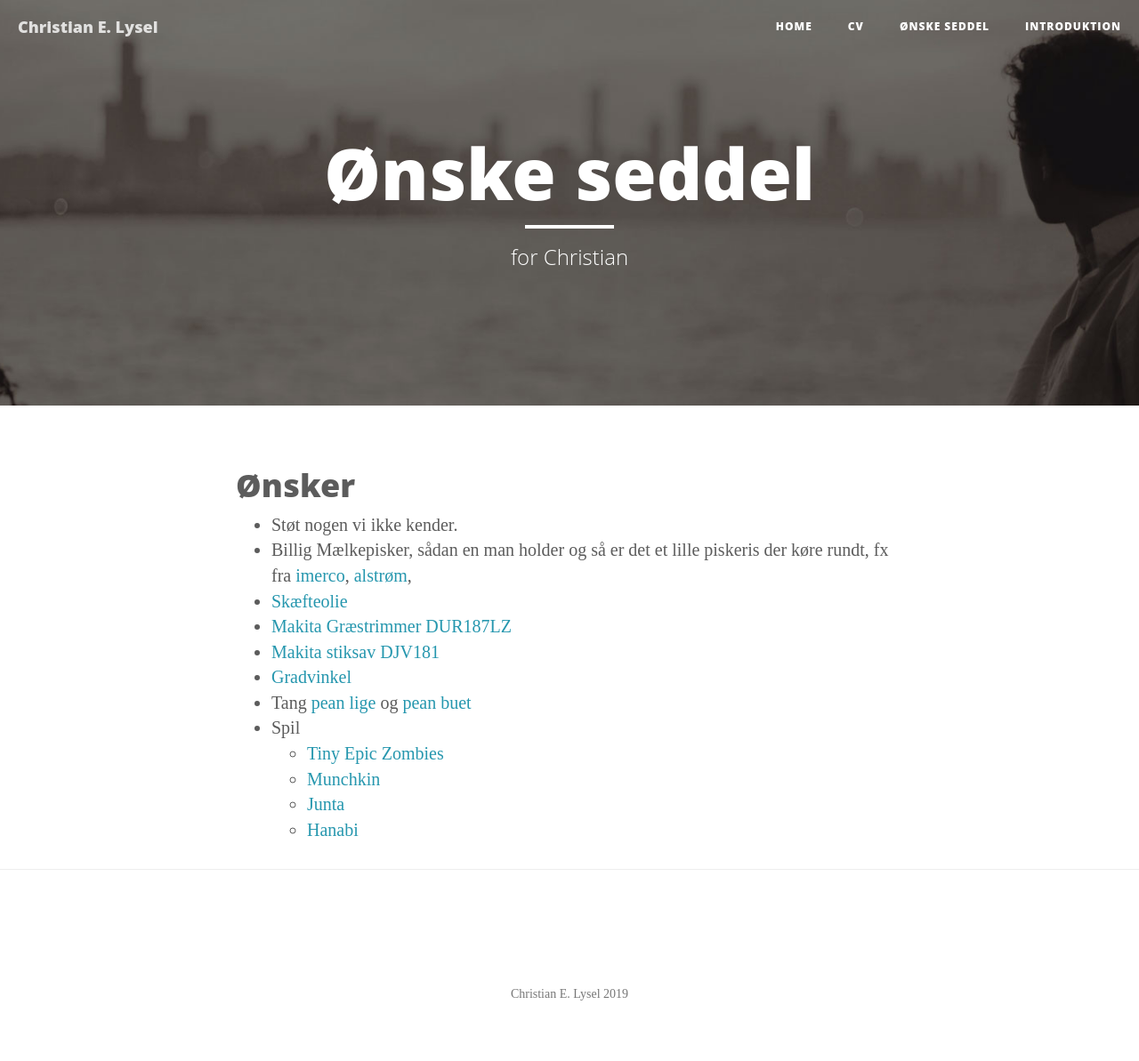
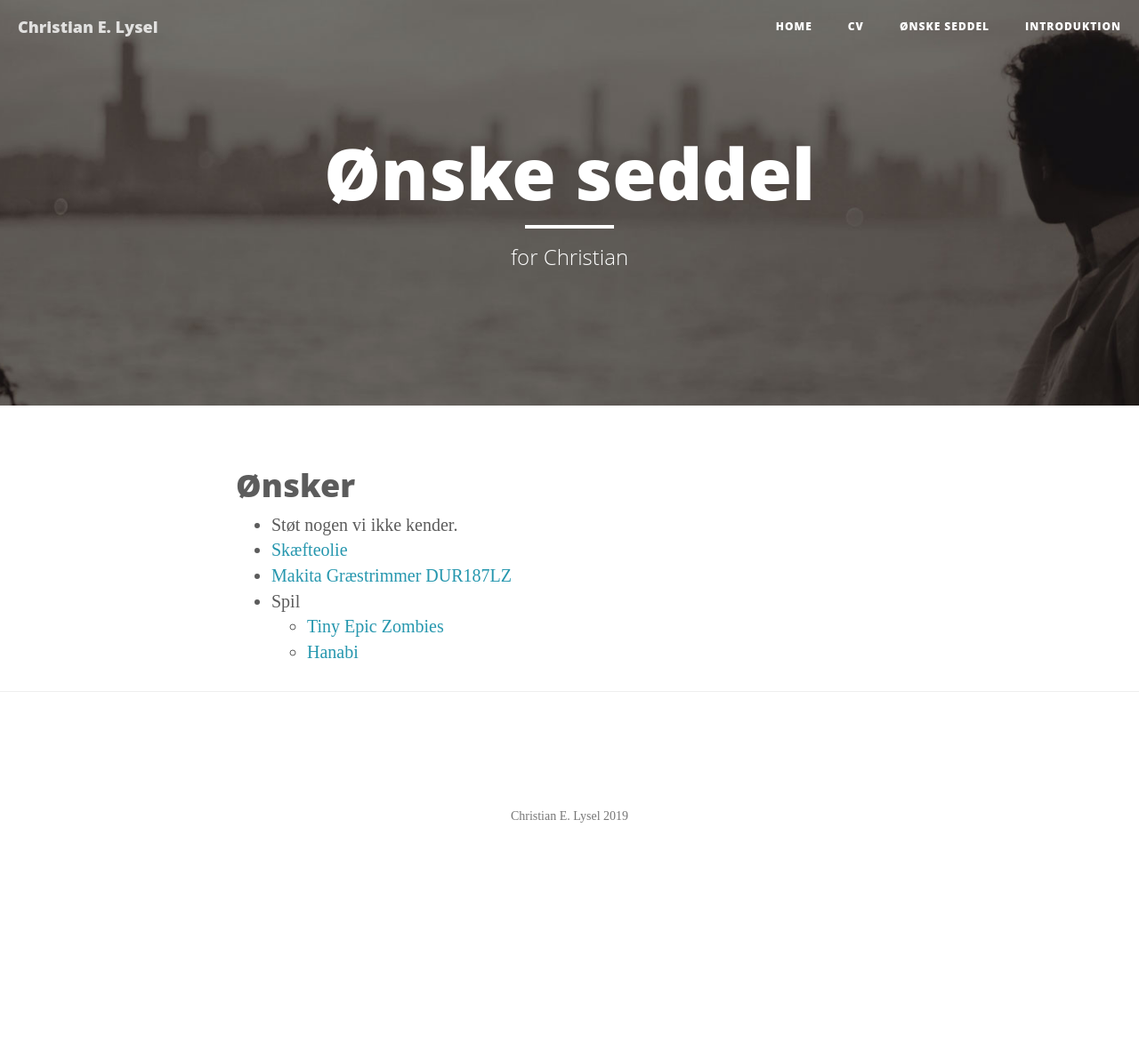
Before and after one commit to clysel/christian.lysel.net, a Jekyll site: the page built from gave.markdown, in a window 1280 px wide. Shown: the whole page at 89% size. Built offline with Jekyll 4.4.1, drawn with Linux system fonts in a browser that asks for light colours; after the commit the page ends 993 px from its top, so only the background shows below that.

Commit message:
Update gave.markdown

```diff
--- a/gave.markdown
+++ b/gave.markdown
@@ -7,14 +7,8 @@ header-img: "img/about-bg.jpg"
 # Ønsker
 
  * Støt nogen vi ikke kender.
- * Billig Mælkepisker, sådan en man holder og så er det et lille piskeris der køre rundt, fx fra [imerco](https://www.imerco.dk/cook-baker-maelkeskummer?id=100357643), [alstrøm](https://alstrom.dk/varekategorier/52-bodum/9228-bodum-schiuma-maelkeskummer---hvid/),
  * [Skæfteolie](https://jagt-jakt.dk/tyrchem-208/rewoil-skaefteolie-p1129)
  * [Makita Græstrimmer DUR187LZ](https://www.faisto.dk/makita-graestrimmer-18v-dur187lz-uden-batteri-f4486804599?cid=shop9063724154)
- * [Makita stiksav DJV181](https://www.prishammeren.dk/shop/makita-stiksav-djv181-4197p.html)
- * [Gradvinkel](https://www.harald-nyborg.dk/p5587/mitsutomo-gradvinkel-magnetisk)
- * Tang [pean lige](https://www.jaegeren-og-lystfiskeren.dk/webshop/166-taenger-lineklippere-pin-on-reel-mf-/2651-peang-lige/) og [pean buet](https://www.jaegeren-og-lystfiskeren.dk/webshop/166-taenger-lineklippere-pin-on-reel-mf-/2652-peang-buet/)
  * Spil
    * [Tiny Epic Zombies](https://www.hyggeonkel.dk/produkt/tiny-epic-zombies)
-   * [Munchkin](https://www.hyggeonkel.dk/produkt/munchkin)
-   * [Junta](https://www.hyggeonkel.dk/produkt/junta)
    * [Hanabi](https://www.hyggeonkel.dk/produkt/hanabi)
```
